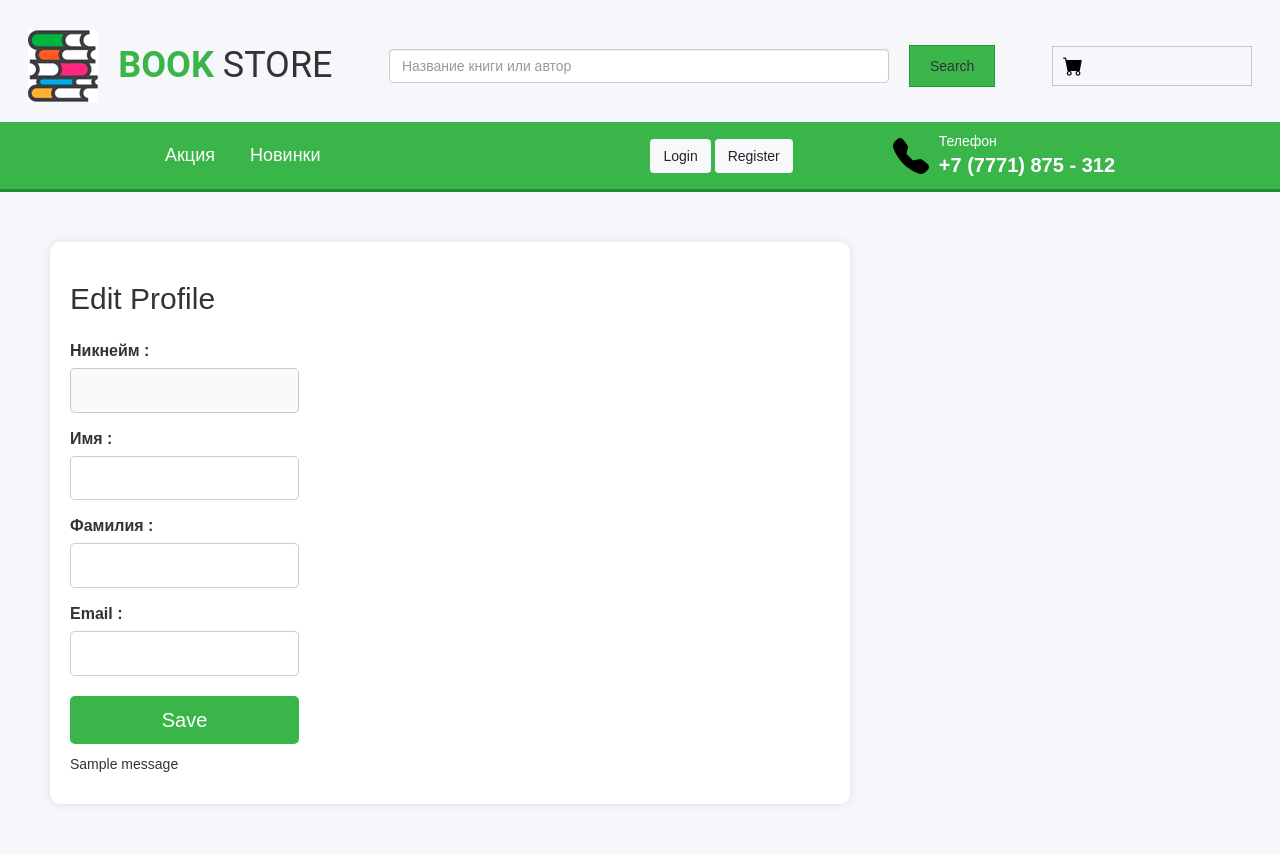
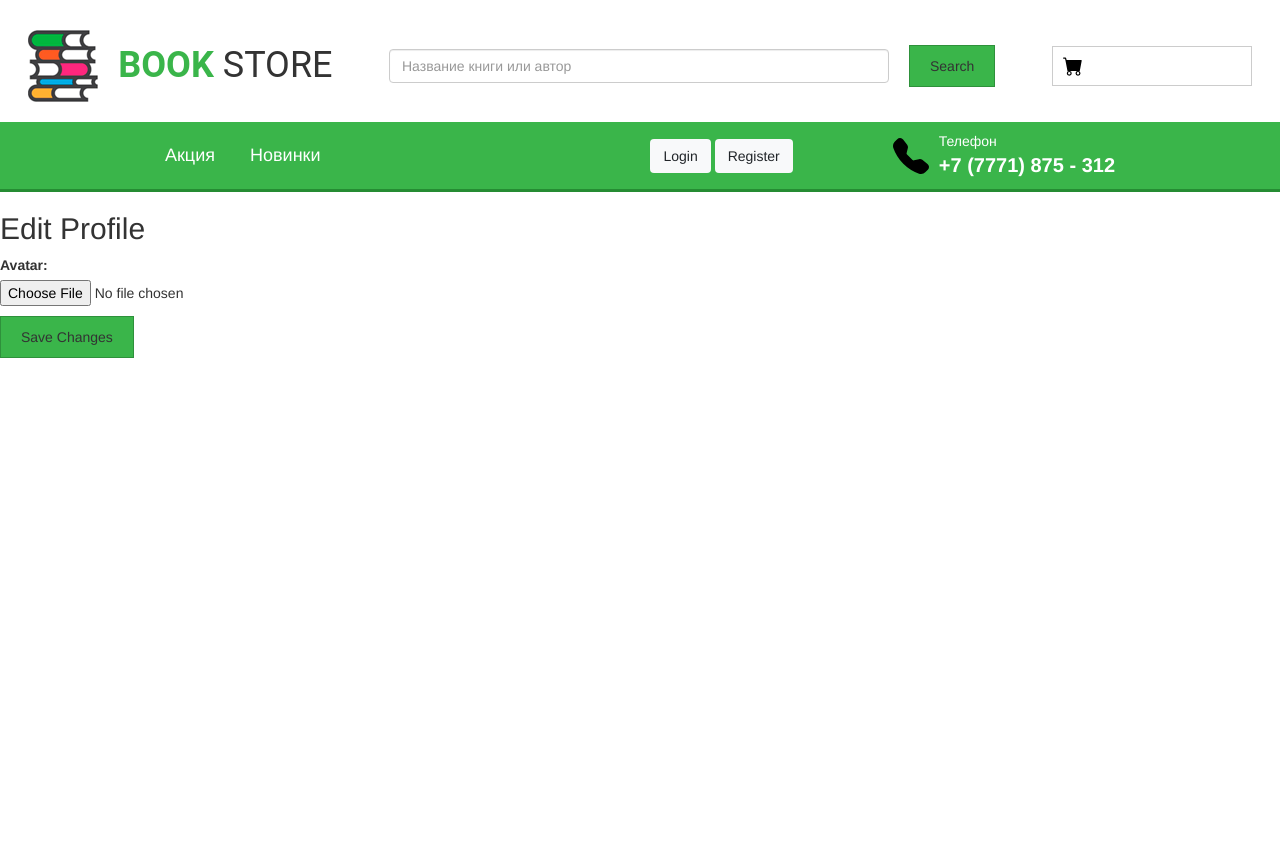
Before and after one commit to YerkanatSultanov/BackendFinalProject, a Django app: template reviews/templates/reviews/edit_profile.html in a window 1280 px wide. After the commit the page ends 358 px from the top, so only its background shows below. Run offline with Django 4.2, Linux system fonts and the light colour scheme; the template is opened without the code that fills it: values that come from a table or form of the project are taken from there, others are empty; tables that the repository leaves empty hold one stand-in row (values such as "Sample post"); one stand-in notice (Sample message) is shown; some libraries are stand-ins or nearby versions.

Commit message:
Edit profile avatar

```diff
--- a/reviews/forms.py
+++ b/reviews/forms.py
@@ -1,6 +1,4 @@
 from django import forms
-from django.contrib.auth import get_user_model
-from django.contrib.auth.forms import UserChangeForm as BaseUserChangeForm
 from django.contrib.auth.forms import UserCreationForm
 
 from .models import *
@@ -19,3 +17,15 @@
                                      ("title", "Title"),
                                      ("contributor", "Contributor")
                                  ))
+
+
+class UserForm(forms.ModelForm):
+    class Meta:
+        model = User
+        fields = ('first_name', 'last_name', 'email')
+
+
+class ProfileForm(forms.ModelForm):
+    class Meta:
+        model = Profile
+        fields = ('avatar',)
--- a/reviews/templates/reviews/edit_profile.html
+++ b/reviews/templates/reviews/edit_profile.html
@@ -1,26 +1,37 @@
+{#{% extends 'base.html' %}#}
+{#{% block content %}#}
+{#    {% load static %}#}
+{#    <link rel="stylesheet" href="{% static 'reviews/profile1.css' %}">#}
+{#    <div class="container">#}
+{#        <form method="POST" enctype="multipart/form-data">#}
+{#            {% csrf_token %}#}
+{#            <h2>Edit Profile</h2>#}
+{#            <div class="editorial">#}
+{#                <label for="username">Никнейм :</label>#}
+{#                <input class="inputs" type="text" id="username" value="{{ user.username }}" disabled>#}
+{#                <label for="first_name">Имя :</label>#}
+{#                <input class="inputs" type="text" id="first_name" name="first_name" value="{{ user.first_name }}">#}
+{#                <label for="last_name">Фамилия :</label>#}
+{#                <input class="inputs" type="text" id="last_name" name="last_name" value="{{ user.last_name }}">#}
+{#                <label for="email">Email :</label>#}
+{#                <input class="inputs" type="email" id="email" name="email" value="{{ user.email }}">#}
+{#                <button class="submit-button" type="submit">Save</button>#}
+{##}
+{#            </div>#}
+{#            {% for message in messages %}#}
+{#                <p id="messages">{{ message }}</p>#}
+{#            {% endfor %}#}
+{#        </form>#}
+{#    </div>#}
+{#{% endblock %}#}
+
 {% extends 'base.html' %}
+
 {% block content %}
-    {% load static %}
-    <link rel="stylesheet" href="{% static 'reviews/profile1.css' %}">
-    <div class="container">
-        <form method="POST" enctype="multipart/form-data">
-            {% csrf_token %}
-            <h2>Edit Profile</h2>
-            <div class="editorial">
-                <label for="username">Никнейм :</label>
-                <input class="inputs" type="text" id="username" value="{{ user.username }}" disabled>
-                <label for="first_name">Имя :</label>
-                <input class="inputs" type="text" id="first_name" name="first_name" value="{{ user.first_name }}">
-                <label for="last_name">Фамилия :</label>
-                <input class="inputs" type="text" id="last_name" name="last_name" value="{{ user.last_name }}">
-                <label for="email">Email :</label>
-                <input class="inputs" type="email" id="email" name="email" value="{{ user.email }}">
-                <button class="submit-button" type="submit">Save</button>
-
-            </div>
-            {% for message in messages %}
-                <p id="messages">{{ message }}</p>
-            {% endfor %}
-        </form>
-    </div>
+  <h2>Edit Profile</h2>
+  <form method="POST" enctype="multipart/form-data">
+    {% csrf_token %}
+    {{ form.as_p }}
+    <button type="submit">Save Changes</button>
+  </form>
 {% endblock %}
```
Also changed, not shown: reviews/templates/reviews/profile.html (+34 -19 lines).
